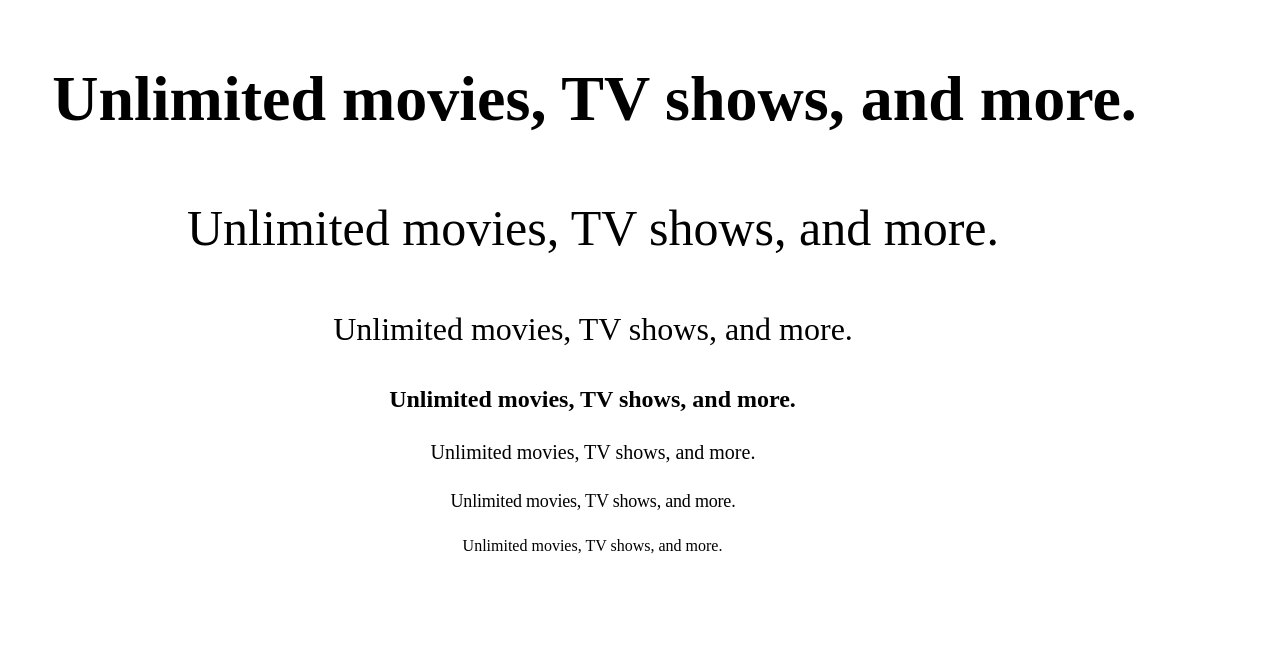
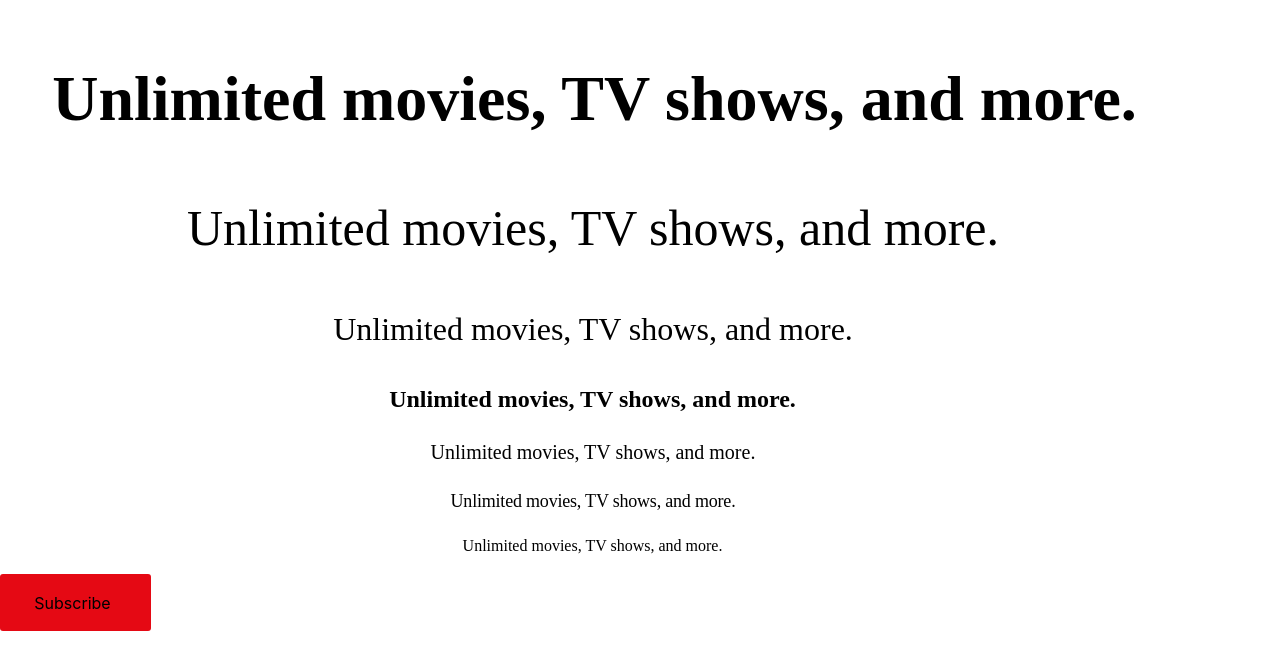
Before and after one commit to maimuna99/my-app-m4, a React (Create React App) app: page / in a window 1280 px wide. Shown: the top 670 px of the page. Built offline with nearby package versions, Linux system fonts and the light colour scheme.

Commit message:
Button component

```diff
--- a/src/App.js
+++ b/src/App.js
@@ -9,6 +9,7 @@ import H4 from './components/H4.js'
 import H5 from './components/H5.js'
 import H6 from './components/H6.js'
 import Body from './components/Body.js'
+import SsdwButton from './components/SsdwButton.js'
 function App() {
   return (
     <div className="App">
@@ -19,6 +20,7 @@ function App() {
     <H5/>
     <H6/>
     <Body/>
+    <SsdwButton/>
     </div>
   );
 }
--- /dev/null
+++ b/src/components/SsdwButton.js
@@ -0,0 +1,12 @@
+import React from "react";
+import styles from "./SsdwButton.module.scss";
+
+const SsdwButton = () => {
+  return (
+    <div className={styles.solidSmallDefaultWhite}>
+      <p className={styles.subscribe}>Subscribe</p>
+    </div>
+  );
+};
+
+export default SsdwButton;
--- /dev/null
+++ b/src/components/SsdwButton.module.scss
@@ -0,0 +1,19 @@
+.solidSmallDefaultWhite {
+    display: flex;
+    flex-direction: row;
+    justify-content: center;
+    align-items: center;
+    padding: 10px 16px 10px 10px;
+    gap: 8px;
+
+    position:static;
+    width: 125px;
+    height: 37px;
+    right: 1420px;
+    bottom: 818px;
+
+    /* #E50914 */
+
+    background: #E50914;
+    border-radius: 3px;
+  }
```
